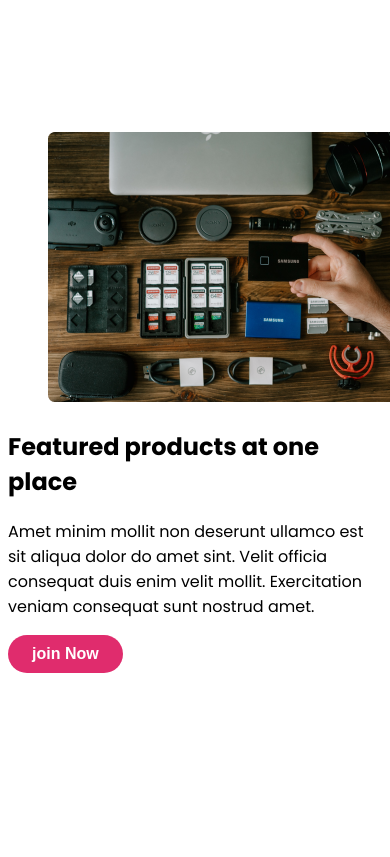
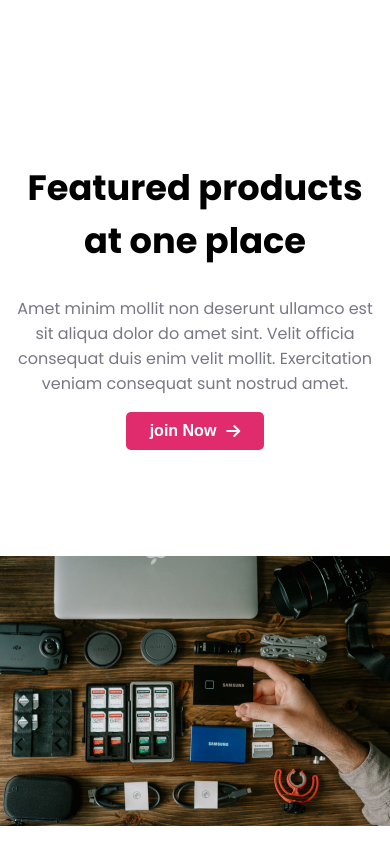
Before and after one commit to AtikHasan16/influencer-products, a plain HTML site: page index.html in a window 390 px wide. Shown: the part 6620-7477 px from the top of the page. Before the commit the page ends 7301 px from the top, so only its background shows below. Drawn offline with Linux system fonts and the light colour scheme.

Commit message:
added responsive featured section

```diff
--- a/index.html
+++ b/index.html
@@ -193,7 +193,7 @@
                 </div>
             </section>
 
-            <section class="featured-products">
+            <section class="featured-products display-flex">
                 <figure>
                     <img src="./images/gear.png" alt="">
                 </figure>
@@ -202,8 +202,8 @@
                     <p class="featured-details">Amet minim mollit non deserunt ullamco est sit aliqua dolor do amet
                         sint. Velit officia consequat duis enim velit
                         mollit. Exercitation veniam consequat sunt nostrud amet.</p>
-                    <button class="btn-primary">
-                        join Now
+                    <button class="btn-primary bottom-button">
+                        join Now<i class="fa-solid fa-arrow-right"></i>
                     </button>
                 </div>
             </section>
--- a/styles/small-device.css
+++ b/styles/small-device.css
@@ -5,7 +5,8 @@
 
     .navbar,
     .nav-list,
-    .banner {
+    .banner,
+    .featured-products {
         flex-direction: column;
 
     }
@@ -39,5 +40,8 @@
         margin-top: 100px;
     }
 
-
+    .featured-texts {
+        order: -1;
+        text-align: center;
+    }
 }
--- a/styles/style.css
+++ b/styles/style.css
@@ -188,3 +188,33 @@
 }
 
 /* Featured Product  starts from here */
+
+.featured-products {
+    justify-content: center;
+    align-items: center;
+    gap: 90px;
+}
+
+.featured-texts {
+    text-align: left;
+}
+
+.featured-title {
+    font-size: 2.2rem;
+    font-weight: 700;
+
+}
+
+.featured-details {
+    font-size: 1rem;
+    color: var(--details-color);
+}
+
+.bottom-button {
+    display: flex;
+    justify-content: center;
+    align-items: center;
+    border-radius: 5px;
+}
+
+/* Footer starts from here */
```
